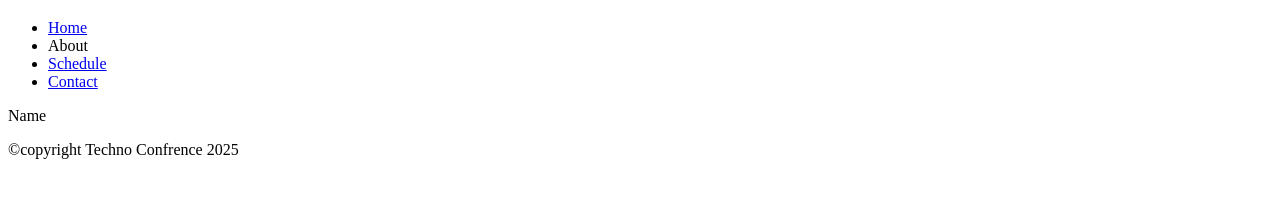
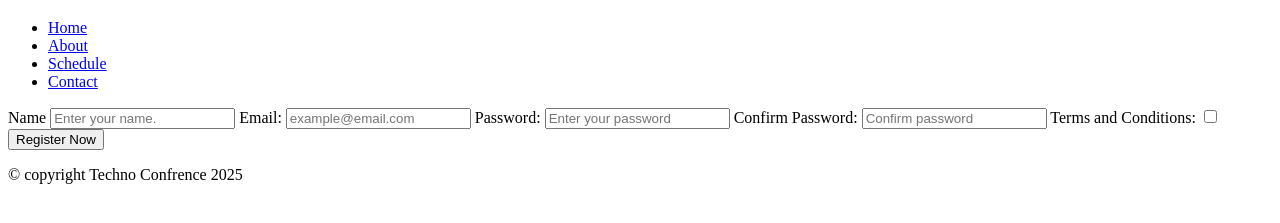
Before and after one commit to alindafortunate/TechCon_HTML, a plain HTML site: page techcon_website/register.html in a window 1280 px wide. Shown: the part 61-284 px from the top of the page. Drawn offline with Linux system fonts and the light colour scheme.

Commit message:
Added a form to register.html file.

```diff
--- a/techcon_website/register.html
+++ b/techcon_website/register.html
@@ -15,7 +15,7 @@
         <nav>
             <ul>
                 <li><a href="#Home">Home</a></li>
-                <li><a href="#About"></a>About</li>
+                <li><a href="#About">About</a></li>
                 <li><a href="#Schedule">Schedule</a></li>
                 <li><a href="#Contact">Contact</a></li>
             </ul>
@@ -24,10 +24,20 @@
     <main>
         <form action="" method="post">
             <label for="name">Name</label>
+            <input type="text" id="name" name="name" placeholder="Enter your name.">
+            <label for="email">Email:</label>
+            <input type="email" name="email" id="email" placeholder="example@email.com">
+            <label for="password">Password:</label>
+            <input type="password" name="password" id="password" placeholder="Enter your password">
+            <label for="password2">Confirm Password:</label>
+            <input type="password" name="password2" id="password2" placeholder="Confirm password">
+            <label for="checkbox">Terms and Conditions:</label>
+            <input type="checkbox" name="checkbox" id="checkbox">
+            <button type="submit">Register Now</button>
         </form>
     </main>
     <footer>
-        <p>&copy;copyright Techno Confrence 2025</p>
+        <p>&copy; copyright Techno Confrence 2025</p>
     </footer>
 
 
```
